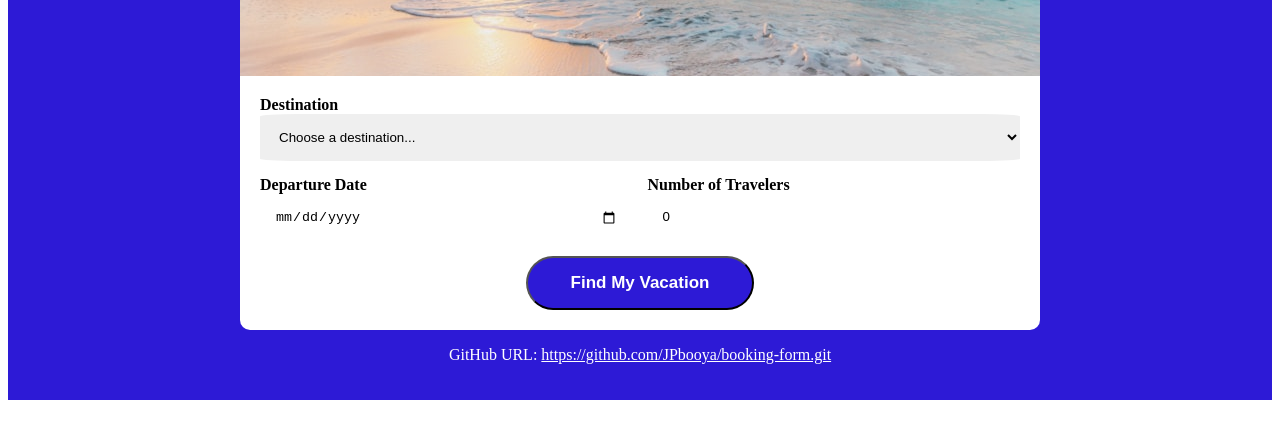
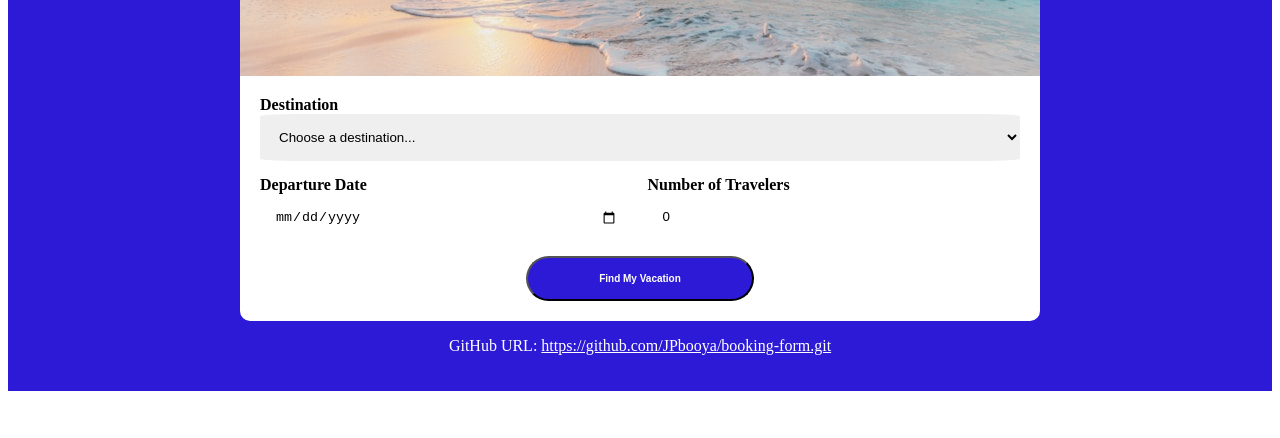
Before and after one commit to JPbooya/booking-form, a website: page home.html in a window 1280 px wide. Shown: the part 232-670 px from the top of the page. Drawn offline with Linux system fonts and the light colour scheme.

Commit message:
fixed validation and css

```diff
--- a/style.css
+++ b/style.css
@@ -83,7 +83,7 @@ span {
 }
 
 button {
-  font-size: 17px;
+  font-size: 10px;
   font-weight: bold;
   display: block;
   margin: 0 auto;
```
